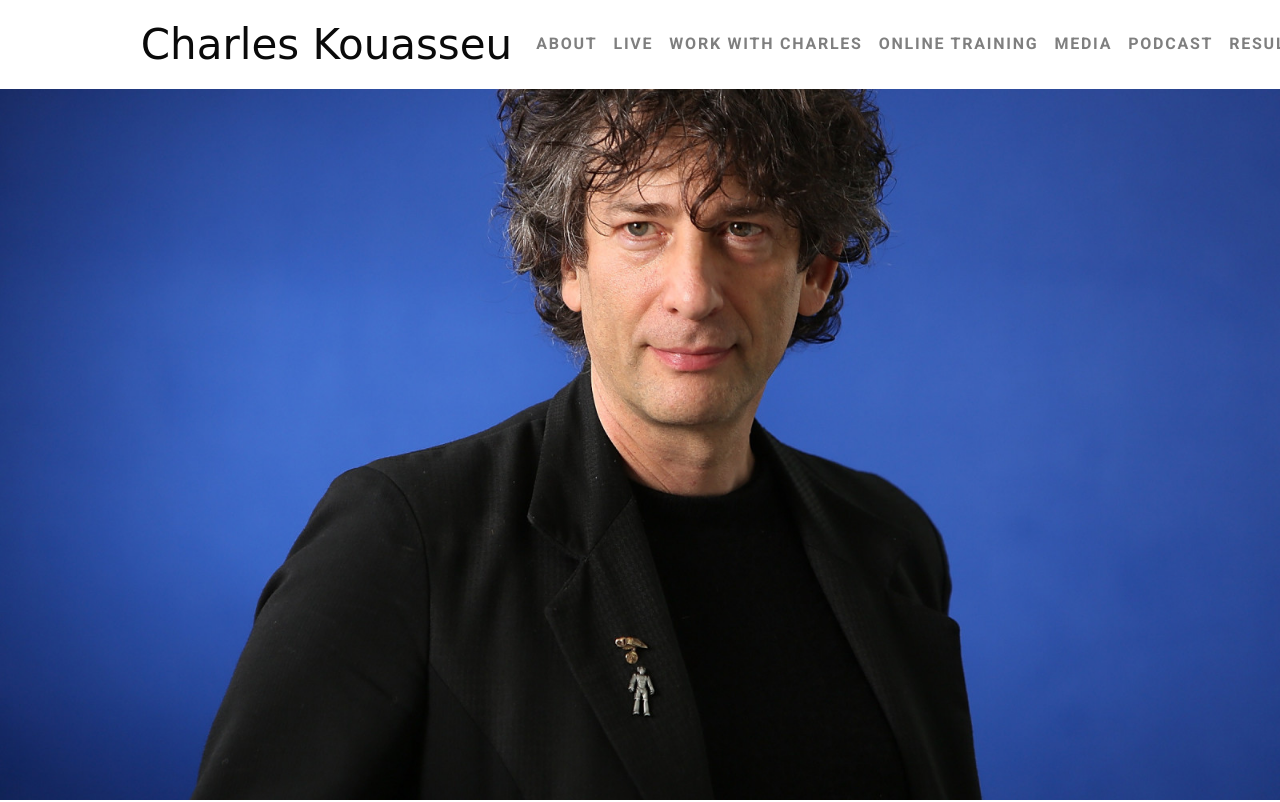
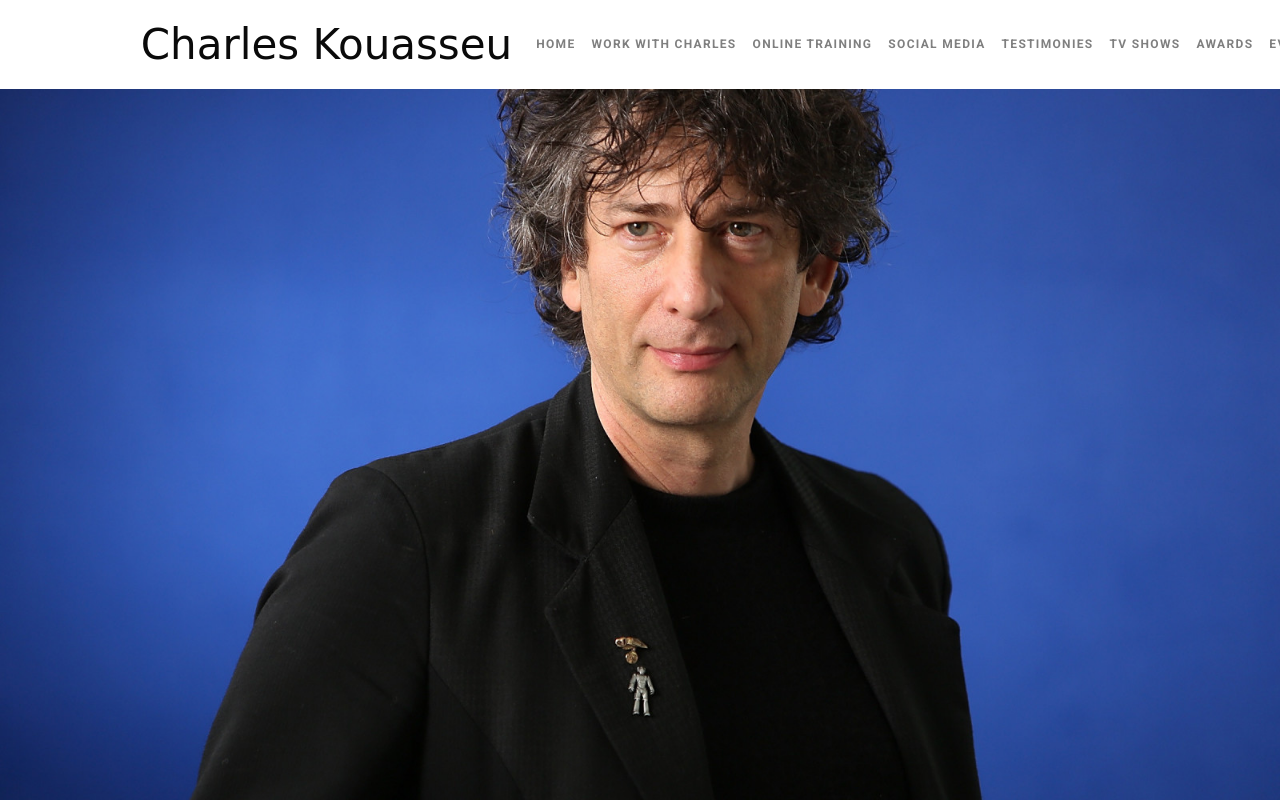
Before and after one commit to IamCollexy/novelist, a plain HTML site: page index.html in a window 1280 px wide. Shown: the top 802 px of the page. Drawn offline with nearby package versions, Linux system fonts and the light colour scheme; a web font is replaced by a local one.

Commit message:
worked on navigations

```diff
--- a/index.html
+++ b/index.html
@@ -64,9 +64,8 @@
       }
       .nav-link {
         letter-spacing: 0.11em;
-        /* padding: 8px 9px; */
         font-family: 'Roboto', sans-serif;
-        font-size: 16px;
+        font-size: 12px;
         font-weight: 600;
         line-height: 1.4;
         text-transform: uppercase;
@@ -560,35 +559,75 @@
             id="navbarNav"
           >
             <ul class="navbar-nav">
-              <li class="nav-item">
-                <a class="nav-link" href="#">ABOUT</a>
+              <li
+                class="nav-item"
+                data-toggle="collapse"
+                data-target="#navbarNav"
+              >
+                <a class="nav-link" href="#">HOME</a>
               </li>
-              <li class="nav-item">
-                <a class="nav-link" href="#">LIVE</a>
+
+              <li
+                class="nav-item"
+                data-toggle="collapse"
+                data-target="#navbarNav"
+              >
+                <a class="nav-link" href="#joinUs"
+                  >WORK WITH CHARLES</a
+                >
               </li>
-              <li class="nav-item">
-                <a class="nav-link" href="#">WORK WITH CHARLES</a>
+              <li
+                class="nav-item"
+                data-toggle="collapse"
+                data-target="#navbarNav"
+              >
+                <a class="nav-link" href="#online-learning"
+                  >ONLINE TRAINING</a
+                >
               </li>
-              <li class="nav-item">
-                <a class="nav-link" href="#">ONLINE TRAINING</a>
+              <li
+                class="nav-item"
+                data-toggle="collapse"
+                data-target="#navbarNav"
+              >
+                <a class="nav-link" href="#socials">SOCIAL MEDIA</a>
               </li>
-              <li class="nav-item">
-                <a class="nav-link" href="#">MEDIA</a>
+              <li
+                class="nav-item"
+                data-toggle="collapse"
+                data-target="#navbarNav"
+              >
+                <a class="nav-link" href="#testimonies"
+                  >TESTIMONIES</a
+                >
               </li>
-              <li class="nav-item">
-                <a class="nav-link" href="#">PODCAST</a>
+              <li
+                class="nav-item"
+                data-toggle="collapse"
+                data-target="#navbarNav"
+              >
+                <a class="nav-link" href="#tv-shows">TV SHOWS</a>
               </li>
-              <li class="nav-item">
-                <a class="nav-link" href="#">RESULTS</a>
+              <li
+                class="nav-item"
+                data-toggle="collapse"
+                data-target="#navbarNav"
+              >
+                <a class="nav-link" href="#awards">AWARDS</a>
               </li>
-              <li class="nav-item">
-                <a class="nav-link" href="#">CONNECT</a>
+              <li
+                class="nav-item"
+                data-toggle="collapse"
+                data-target="#navbarNav"
+              >
+                <a class="nav-link" href="#events">EVENTS</a>
               </li>
             </ul>
           </div>
         </div>
       </nav>
     </div>
+
     <div class="writer-page-box"></div>
     <div class="bg-white">
       <div class="writer-skills-section">
@@ -608,6 +647,7 @@
           </div>
         </div>
       </div>
+      <div id="joinUs" class="pb-5"></div>
       <div class="joinUs">
         <div class="joinus-cta">
           <h2>JOIN OUR WRITING COMMUNITY</h2>
@@ -662,6 +702,7 @@
         </div>
       </div>
     </div>
+    <div id="online-learning" class="pb-5"></div>
     <div class="mt-4">
       <div class="row full-card-box">
         <div class="col-12 col-md-6 col-lg-4 col-xl-3 mb-4">
@@ -795,7 +836,7 @@
         </div>
       </div>
     </div>
-
+    <div id="socials" class="pb-5"></div>
     <div class="container my-5">
       <div class="row">
         <div class="col-12 col-md-6 col-lg-4 col-xl-3 mb-4">
@@ -851,8 +892,9 @@
           </div>
         </div>
       </div>
+      <div id="tv-shows" class="pb-5"></div>
     </div>
-    <div class="container my-5">
+    <div class="container">
       <div class="row">
         <div class="col-12 col-6 view-us">
           <h3 class="text-center">
@@ -930,6 +972,7 @@
       </div>
     </div>
 
+    <div id="testimonies" class="pb-5"></div>
     <div class="container my-5 clients">
       <p class="text-center">
         STORYTELLING <span class="client-span">SUCCESS</span>
@@ -1043,8 +1086,8 @@
           </ul>
         </div>
       </div>
+      <div id="awards" class="pb-5"></div>
     </div>
-
     <div class="container my-5">
       <div class="text-center award-cert">
         <p>
@@ -1054,6 +1097,7 @@
         <div class="cert"></div>
       </div>
     </div>
+    <div id="events" class="pb-5"></div>
     <div class="my-5 all-services">
       <div class="servize">
         <div class="border">
```
